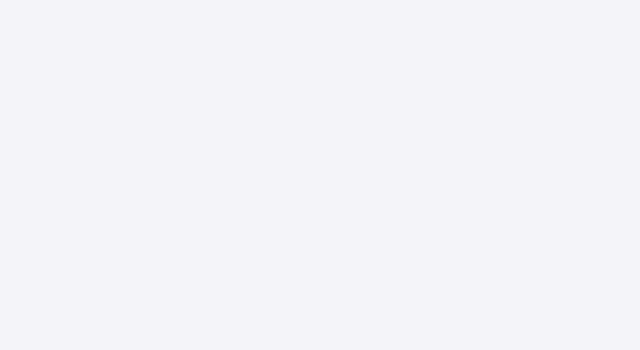
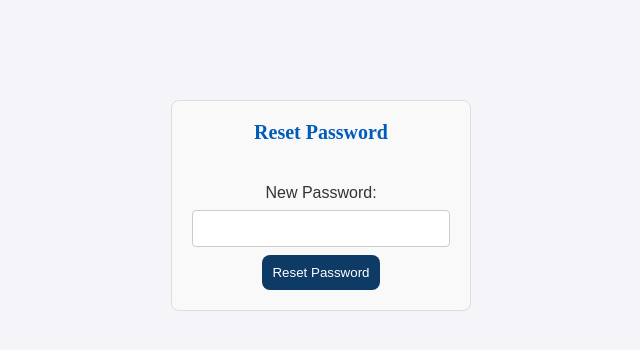
Before and after one commit to bpajkic/CPS845-SLAP, a React (Vite) app in the folder CPS845/: page /reset-password in a window 1280 px wide. Before the commit this address had no page. Shown: the top 350 px of the page, without its empty margins (319-959 px from the left). Built offline with nearby package versions, Linux system fonts and the light colour scheme.

Commit message:
Created Reset Password
I created reset password page to reset the password still working on sending an actual email to the user with the link

```diff
--- a/CPS845/src/LoginPage.jsx
+++ b/CPS845/src/LoginPage.jsx
@@ -9,6 +9,7 @@ function LoginPage() {
   //Fetching Users
   const [fetchError, setFetchError] = useState(null);
   const [users, setUsers] = useState(null);
+
 
 
   useEffect(() => {
@@ -36,6 +37,8 @@ function LoginPage() {
   const [password, setPassword] = useState("");
   const[message,setMessage] = useState('');
   const[error,setError] = useState('');
+  const[email,setEmail] = useState('');
+  const[showEmailInput, setShowEmailInput] = useState(false);
   const navigate = useNavigate();
 
   const handleLogin = () => {
@@ -48,28 +51,31 @@ function LoginPage() {
     }
   };
 
-  const handleForgotPassword = async () => {
+  const handleForgotPasswordClick = () => {
+    // Show the email input field
+    setShowEmailInput(true);
+    setMessage('');
+    setError('');
+  };
+
+  const handleSendResetLink = async (e) => {
+    e.preventDefault();
     setMessage('');
     setError('');
 
-    // Check if email is provided
-    if (!email) {
-      setError('Please enter your email address.');
-      return;
-    }
-
-    // Call Supabase's password reset function
+    // Send password reset email using Supabase
     const { error } = await supabase.auth.resetPasswordForEmail(email, {
-      redirectTo: 'http://localhost:3000/reset-password', // Customize this URL
+      redirectTo: 'http://localhost:5173/reset-password', // Adjust this URL to your reset password page
     });
 
-    // Show success or error messages
     if (error) {
       setError(error.message);
     } else {
       setMessage('Password reset link sent! Please check your email.');
+      setShowEmailInput(false); // Hide the input field after sending the email
     }
   };
+
 
 
 
@@ -112,9 +118,22 @@ function LoginPage() {
           onChange={(e) => setPassword(e.target.value)}
         />
         <button onClick={handleLogin}>Login</button>
-        <button onClick={handleForgotPassword}>Forgot Password</button>
+        {!showEmailInput && (<button onClick={handleForgotPasswordClick}>Forgot Password</button>)}
+        {showEmailInput && (
+        <form onSubmit={handleSendResetLink}>
+          <label>
+            Enter your email:
+            <input
+              type="email"
+              value={email}
+              onChange={(e) => setEmail(e.target.value)}
+              required
+            />
+          </label>
+          <button type="submit">Send Reset Link</button>
+        </form>)}
         {message && <p style={{ color: 'green' }}>{message}</p>}
-      {error && <p style={{ color: 'red' }}>{error}</p>}
+        {error && <p style={{ color: 'red' }}>{error}</p>}
 
 
 
--- /dev/null
+++ b/CPS845/src/ResetPassword.jsx
@@ -0,0 +1,61 @@
+import React, { useState } from 'react';
+import supabase  from "../supabaseClient";
+import { useNavigate, useLocation } from 'react-router-dom';
+import './main.css';
+
+
+function ResetPassword() {
+    const [newPassword, setNewPassword] = useState('');
+    const [message, setMessage] = useState('');
+    const [error, setError] = useState('');
+    const navigate = useNavigate();
+    const location = useLocation();
+
+    const handlePasswordReset = async (e) => {
+      e.preventDefault();
+      setMessage('');
+      setError('');
+
+      const token = new URLSearchParams(location.search).get('token'); // Extract the token from URL
+
+      if (!token) {
+        setError('Invalid or missing reset token.');
+        return;
+      }
+
+      // Complete the password reset process with the new password
+      const { error } = await supabase.auth.updateUser({
+        password: newPassword,
+      });
+
+      if (error) {
+        setError(error.message);
+      } else {
+        setMessage('Password updated successfully! Redirecting to login...');
+        setTimeout(() => navigate('/'), 2000); // Redirect to login page
+      }
+    };
+
+    return (
+      <div className="login-container">
+        <h2>Reset Password</h2>
+        <form onSubmit={handlePasswordReset}>
+          <label>
+            New Password:
+            <input
+              type="password"
+              value={newPassword}
+              onChange={(e) => setNewPassword(e.target.value)}
+              required
+            />
+          </label>
+          <button type="submit">Reset Password</button>
+        </form>
+
+        {message && <p style={{ color: 'green' }}>{message}</p>}
+        {error && <p style={{ color: 'red' }}>{error}</p>}
+      </div>
+    );
+  }
+
+  export default ResetPassword;
--- a/CPS845/src/main.jsx
+++ b/CPS845/src/main.jsx
@@ -10,7 +10,9 @@ import CourseProjectsPage from './CourseProjectsPage';
 import CourseSubmissionsPage from './CourseSubmissionsPage';
 import CourseEvaluationsPage from './CourseEvaluationsPage';
 import ProjectInstructions from './ProjectInstructions';
+import ResetPassword from './ResetPassword';
 import './main.css';
+
 
 ReactDOM.createRoot(document.getElementById('root')).render(
   <React.StrictMode>
@@ -24,6 +26,7 @@ ReactDOM.createRoot(document.getElementById('root')).render(
         <Route path="/courses/:id/projects/:project_id" element={<ProjectInstructions />} />
         <Route path="/courses/:id/submissions" element={<CourseSubmissionsPage />} />
         <Route path="/courses/:id/evaluations" element={<CourseEvaluationsPage />} />
+        <Route path="/reset-password" element={<ResetPassword />} />
       </Routes>
     </BrowserRouter>
   </React.StrictMode>
```
